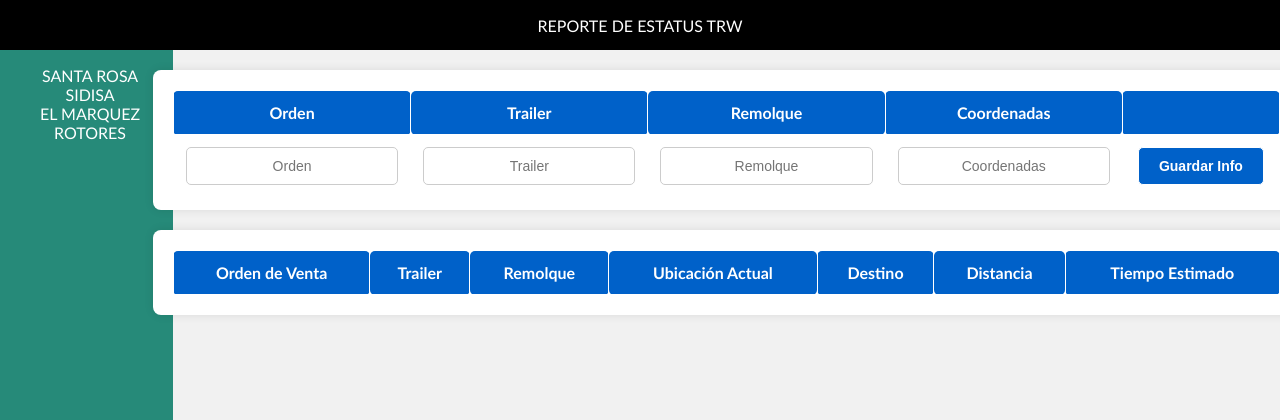
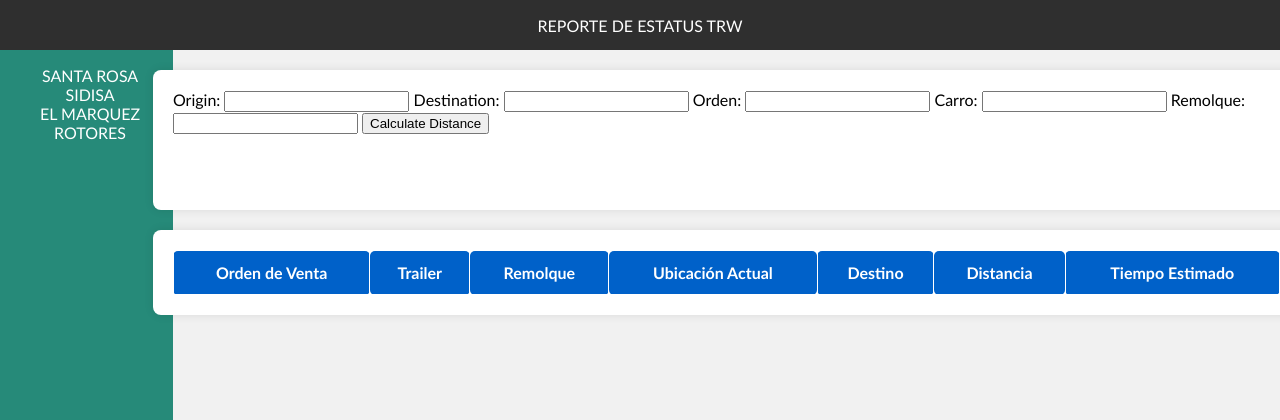
Before and after one commit to angeldino/script-de-rdenes, a Django app: template estatus/templates/index.html in a window 1280 px wide. Shown: the top 420 px of the page. Run offline with Django 5.2, Linux system fonts and the light colour scheme; the template is opened without the code that fills it, so the values that code supplies are empty; some libraries are stand-ins or nearby versions.

Commit message:
la wea del script que falla :´v

```diff
--- a/estatus/static/css/style.css
+++ b/estatus/static/css/style.css
@@ -12,7 +12,7 @@
     align-items: center;
     width: 100%;
     height: 50px;
-    background-color: black;
+    background-color: rgb(47,47,47);
     color:white;
     text-align: center;
 }
--- a/estatus/static/scripts/scripts.js
+++ b/estatus/static/scripts/scripts.js
@@ -1,70 +1,47 @@
-function initMap() {
+document.getElementById('distanceForm').addEventListener('submit', function(e) {
+    e.preventDefault();  // Prevenir el envío del formulario
+
+    var origin = document.getElementById('origin').value;
+    var destination = document.getElementById('destination').value;
+    var orden = document.getElementById('orden').value;
+    var carro = document.getElementById('carro').value;
+    var remolque = document.getElementById('remolque').value;
+
+    // Inicializar el servicio Distance Matrix
     var service = new google.maps.DistanceMatrixService();
     service.getDistanceMatrix(
         {
-            origins: ['26.4618	-100.1633'], // Coordenadas de origen
-            destinations: ['COAH 105 2731, 25300 Saltillo, Coah.'], // Destino
-            travelMode: 'DRIVING', // Modo de viaje
-            unitSystem: google.maps.UnitSystem.METRIC, // Sistema métrico
-            avoidTolls: false
-        }, callback);
-}
+            origins: [origin],
+            destinations: [destination],
+            travelMode: 'DRIVING'
+        },
+        function(response, status) {
+            if (status === 'OK') {
+                var distance = response.rows[0].elements[0].distance.text;
 
-function callback(response, status) {
-    if (status == 'OK') {
-        var origins = response.originAddresses;
-        var destinations = response.destinationAddresses;
-
-        // Obtenemos la referencia de la tabla en el DOM
-        var table = document.getElementById('resultsTable');
-
-        for (var i = 0; i < origins.length; i++) {
-            var results = response.rows[i].elements;
-            for (var j = 0; j < results.length; j++) {
-                var element = results[j];
-                var order = "2032425"
-                var truck = "T-1783"
-                var trailer = "55432"
-                var distance = element.distance.text;
-                var eta = element.duration.text;
-                var from = origins[i];
-                var to = destinations[j];
-
-                // Crear una nueva fila
-                var row = table.insertRow(-1);
-
-                // Insertar las celdas en la fila
-                var cellOrder = row.insertCell(0);
-                var cellTruck = row.insertCell(1);
-                var cellTrailer = row.insertCell(2);
-                var cellFrom = row.insertCell(3);
-                var cellTo = row.insertCell(4);
-                var cellDistance = row.insertCell(5);
-                var cellEta = row.insertCell(6);
-
-                // Agregar el texto a cada celda
-                cellOrder.innerHTML = order;
-                cellTruck.innerHTML = truck;
-                cellTrailer.innerHTML = trailer;
-                cellFrom.innerHTML = from;
-                cellTo.innerHTML = to;
-                cellDistance.innerHTML = distance;
-                cellEta.innerHTML = eta;
+                // Enviar datos al servidor usando AJAX
+                fetch("calculate_distance/", {  // Asegúrate de que esta URL es correcta
+                    method: 'POST',
+                    headers: {
+                        'Content-Type': 'application/json'
+                    },
+                    body: JSON.stringify({
+                        origin: origin,
+                        destination: destination,
+                        orden: orden,
+                        carro: carro,
+                        remolque: remolque,
+                        distance: distance
+                    })
+                })
+                .then(response => response.json())
+                .then(data => {
+                    alert('Distance calculated and saved successfully!');
+                })
+                .catch(error => console.error('Error:', error));
+            } else {
+                alert('Error calculating distance: ' + status);
             }
         }
-    } else {
-        console.error('Error:', status);
-    }
-}
-
-window.onload = initMap;
-
-document.getElementById('downloadBtn').addEventListener('click', function() {
-    html2canvas(document.getElementById('contenedor')).then(function(canvas) {
-        // Crear un enlace temporal para descargar la imagen
-        let link = document.createElement('a');
-        link.download = 'tabla_resultados.png';
-        link.href = canvas.toDataURL();
-        link.click();
-    });
+    );
 });
--- a/estatus/templates/index.html
+++ b/estatus/templates/index.html
@@ -5,7 +5,6 @@
         <title>Estatus ZF</title>
         <link rel="stylesheet" type="text/css" href="{% static 'css/style.css' %}">
         <script src="https://maps.googleapis.com/maps/api/js?key=AIzaSyAU26viv57nX1nX7D6LKCkTRTUdN3aO0fc"></script>
-        <script src="{% static 'scripts/scripts.js' %}"></script>
         <link rel="stylesheet" href="https://fonts.googleapis.com/css2?family=PT+Sans+Narrow&display=swap">
         <script src="https://cdnjs.cloudflare.com/ajax/libs/html2canvas/1.4.1/html2canvas.min.js"></script>
 </head>
@@ -29,26 +28,23 @@
 
             <div id="contenedor-principal">
                 <div id="contenedor2">
-                    <table id="captureTable">
-                        <thead>
-                            <tr>
-                                <th>Orden</th>
-                                <th>Trailer</th>
-                                <th>Remolque</th>
-                                <th>Coordenadas</th>
-                                <th></th>
-                            </tr>
-                        </thead>
-                        <tbody>
-                            <tr>
-                                <td><input type="text" name="orden" maxlength="7" placeholder="Orden"></td>
-                                <td><input type="text" name="trailer" placeholder="Trailer"></td>
-                                <td><input type="text" name="remolque" maxlength="7" placeholder="Remolque"></td>
-                                <td><input type="text" name="coordenadas" placeholder="Coordenadas"></td>
-                                <td><button type="button">Guardar Info</button></td>
-                            </tr>
-                        </tbody>
-                    </table>
+                    <form id="distanceForm">
+                        <label for="origin">Origin:</label>
+                        <input type="text" id="origin" name="origin" required>
+
+                        <label for="destination">Destination:</label>
+                        <input type="text" id="destination" name="destination" required>
+
+                        <label for="orden">Orden:</label>
+                        <input type="text" id="orden" name="orden" required>
+
+                        <label for="carro">Carro:</label>
+                        <input type="text" id="carro" name="carro" required>
+
+                        <label for="remolque">Remolque:</label>
+                        <input type="text" id="remolque" name="remolque" required>
+                        <button type="submit">Calculate Distance</button>
+                    </form>
                 </div>
 
                 <div id="contenedor">
@@ -71,6 +67,6 @@
                 </div>
             </div>
         </div>
-    </body>
+        <script src="{% static 'scripts/scripts.js' %}"></script>
     </body>
 </html>
--- a/estatus/urls.py
+++ b/estatus/urls.py
@@ -2,6 +2,6 @@
 from . import views
 
 urlpatterns = [
-    path('home/', views.register, name='home'),
-    path('crear/', views.create_new_trip, name='create_new_trip'),
+    path('calculate_distance/', views.calculate_distance, name='calculate_distance'),
+    path('', views.register, name='home'),
 ]
--- a/zf_estatus/settings.py
+++ b/zf_estatus/settings.py
@@ -44,7 +44,7 @@
     'django.middleware.security.SecurityMiddleware',
     'django.contrib.sessions.middleware.SessionMiddleware',
     'django.middleware.common.CommonMiddleware',
-    'django.middleware.csrf.CsrfViewMiddleware',
+    #'django.middleware.csrf.CsrfViewMiddleware',
     'django.contrib.auth.middleware.AuthenticationMiddleware',
     'django.contrib.messages.middleware.MessageMiddleware',
     'django.middleware.clickjacking.XFrameOptionsMiddleware',
```
Also changed, not shown: estatus/models.py (+5 -6 lines), estatus/views.py (+32 -25 lines), db.sqlite3, estatus/migrations/0015_rename_trailer_newtrip_carro_and_more.py (added), estatus/migrations/0016_rename_order_newtrip_orden.py (added).
